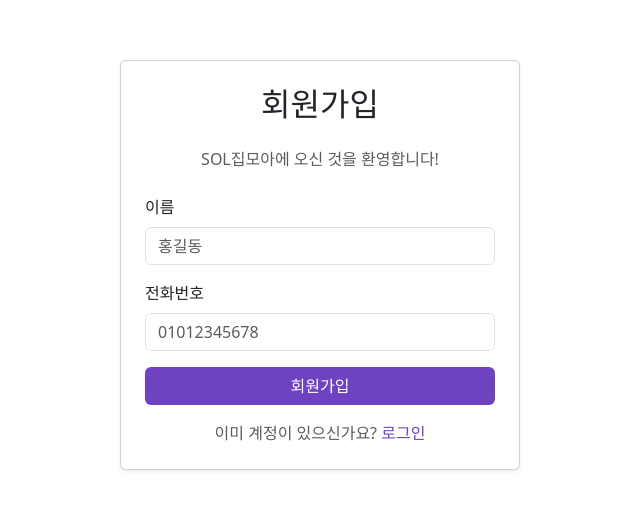
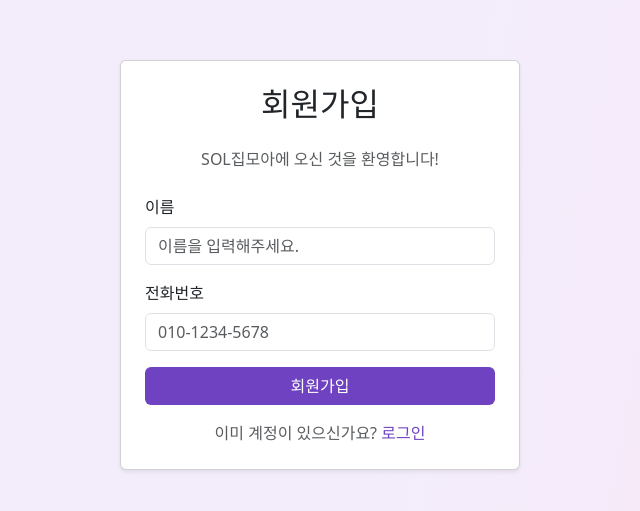
Before and after one commit to Pda5th-SolZipMoa/front, a React (Vite) app: page /signup in a window 1280 px wide. Shown: the part 135-646 px from the top of the page, without its empty margins (320-960 px from the left). Built offline with nearby package versions, Linux system fonts and the light colour scheme; no server answers.

Commit message:
feat: 로그인 및 회원가입 예외처리 완료 #16

```diff
--- a/src/pages/home/Login.jsx
+++ b/src/pages/home/Login.jsx
@@ -6,6 +6,23 @@
 export default function Login() {
   const [phoneNumber, setPhoneNumber] = useState('');
   const navigate = useNavigate(); // 페이지 이동을 위한 useNavigate 훅
+
+  // 전화번호 형식 변경 함수
+  const formatPhoneNumber = (value) => {
+    const onlyNumbers = value.replace(/[^0-9]/g, '');
+    if (onlyNumbers.length <= 3) {
+      return onlyNumbers;
+    } else if (onlyNumbers.length <= 7) {
+      return `${onlyNumbers.slice(0, 3)}-${onlyNumbers.slice(3)}`;
+    } else {
+      return `${onlyNumbers.slice(0, 3)}-${onlyNumbers.slice(3, 7)}-${onlyNumbers.slice(7, 11)}`;
+    }
+  };
+
+  const handlePhoneNumberChange = (e) => {
+    const formattedPhone = formatPhoneNumber(e.target.value);
+    setPhoneNumber(formattedPhone);
+  };
 
   const handleSubmit = async (e) => {
     e.preventDefault();
@@ -26,7 +43,19 @@
   };
 
   return (
-    <div className="container d-flex justify-content-center align-items-center min-vh-100">
+    <div
+      style={{
+        display: 'flex',
+        justifyContent: 'center',
+        alignItems: 'center',
+        minHeight: '100vh', // 화면 전체 높이
+        width: '100vw', // 화면 전체 너비
+        background: 'linear-gradient(100deg, #F3EDFB 56.38%, #FAE7F7 98.45%)',
+        margin: 0, // 여백 제거
+        padding: 0, // 패딩 제거
+        overflow: 'hidden', // 필요 시 스크롤 방지
+      }}
+    >
       <div className="card shadow-sm" style={{ width: '400px' }}>
         <div className="card-body p-4">
           <h2 className="text-center mb-4">로그인</h2>
@@ -39,9 +68,10 @@
                 type="tel"
                 className="form-control"
                 id="phoneNumber"
-                placeholder="01012345678"
+                placeholder="010-1234-5678"
                 value={phoneNumber}
-                onChange={(e) => setPhoneNumber(e.target.value)}
+                onChange={handlePhoneNumberChange}
+                maxLength={13} // 최대 길이 제한
                 required
               />
             </div>
--- a/src/pages/home/Signup.jsx
+++ b/src/pages/home/Signup.jsx
@@ -1,12 +1,33 @@
 import React, { useState } from 'react';
 import 'bootstrap/dist/css/bootstrap.min.css';
 import axios from 'axios';
-import {useNavigate} from 'react-router-dom'
+import { useNavigate } from 'react-router-dom';
 
 export default function Signup() {
   const [name, setName] = useState('');
   const [phoneNumber, setPhoneNumber] = useState('');
   const navigate = useNavigate();
+
+  // 전화번호 형식 변경 함수
+  const formatPhoneNumber = (value) => {
+    // 숫자만 추출
+    const onlyNumbers = value.replace(/[^0-9]/g, '');
+
+    // 형식 지정
+    if (onlyNumbers.length <= 3) {
+      return onlyNumbers;
+    } else if (onlyNumbers.length <= 7) {
+      return `${onlyNumbers.slice(0, 3)}-${onlyNumbers.slice(3)}`;
+    } else {
+      return `${onlyNumbers.slice(0, 3)}-${onlyNumbers.slice(3, 7)}-${onlyNumbers.slice(7, 11)}`;
+    }
+  };
+
+  const handlePhoneNumberChange = (e) => {
+    const formattedPhone = formatPhoneNumber(e.target.value);
+    setPhoneNumber(formattedPhone);
+  };
+
   const handleSubmit = async (e) => {
     e.preventDefault();
 
@@ -24,25 +45,42 @@
             'Content-Type': 'application/json',
           },
         }
-        );
+      );
 
       if (response.status === 200 || response.status === 201) {
         alert('회원가입 성공!');
         console.log('Response:', response.data);
-        navigate('/')
-
+        navigate('/');
       } else {
         alert(`오류 발생: ${response.statusText}`);
         console.error('Error:', response);
       }
     } catch (error) {
-      console.error('서버 통신 에러:', error);
-      alert('서버와의 통신에 문제가 발생했습니다.');
+      // 에러 처리
+      if (error.response && error.response.status === 400) {
+        // 백엔드에서 보낸 400 에러 처리
+        alert('이미 계정 정보가 등록된 회원입니다.');
+      } else {
+        console.error('서버 통신 에러:', error);
+        alert('서버와의 통신에 문제가 발생했습니다.');
+      }
     }
   };
 
   return (
-    <div className="container d-flex justify-content-center align-items-center min-vh-100">
+    <div
+      style={{
+        display: 'flex',
+        justifyContent: 'center',
+        alignItems: 'center',
+        minHeight: '100vh', // 화면 전체 높이
+        width: '100vw', // 화면 전체 너비
+        background: 'linear-gradient(100deg, #F3EDFB 56.38%, #FAE7F7 98.45%)', // 배경 색상 지정
+        margin: 0, // 여백 제거
+        padding: 0, // 패딩 제거
+        overflow: 'hidden', // 필요 시 스크롤 방지
+      }}
+    >
       <div className="card shadow-sm" style={{ width: '400px' }}>
         <div className="card-body p-4">
           <h2 className="text-center mb-4">회원가입</h2>
@@ -55,7 +93,7 @@
                 type="text"
                 className="form-control"
                 id="name"
-                placeholder="홍길동"
+                placeholder="이름을 입력해주세요."
                 value={name}
                 onChange={(e) => setName(e.target.value)}
                 pattern="^[가-힣]{3}$"
@@ -69,9 +107,10 @@
                 type="tel"
                 className="form-control"
                 id="phoneNumber"
-                placeholder="01012345678"
+                placeholder="010-1234-5678"
                 value={phoneNumber}
-                onChange={(e) => setPhoneNumber(e.target.value)}
+                onChange={handlePhoneNumberChange}
+                maxLength={13} // 전화번호 최대 길이 제한
                 required
               />
             </div>
@@ -89,7 +128,7 @@
           </form>
 
           <div className="text-center">
-            <span className="text-muted">이미 계정이 있으신가요?    </span>
+            <span className="text-muted">이미 계정이 있으신가요? </span>
             <a
               href="/"
               className="text-decoration-none"
```
Also changed, not shown: src/App.jsx (line endings or trailing spaces), src/main.jsx (line endings or trailing spaces).
